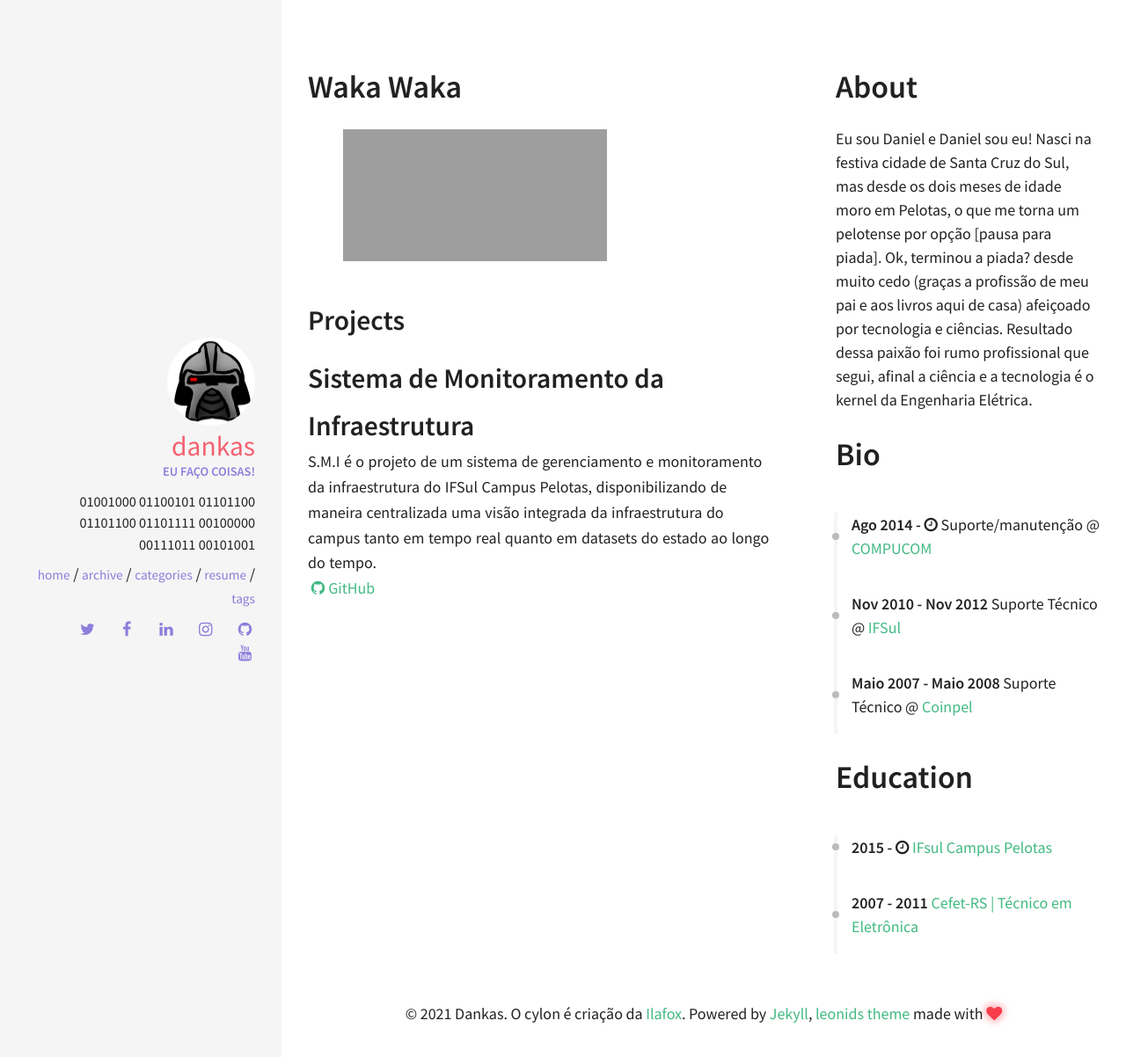
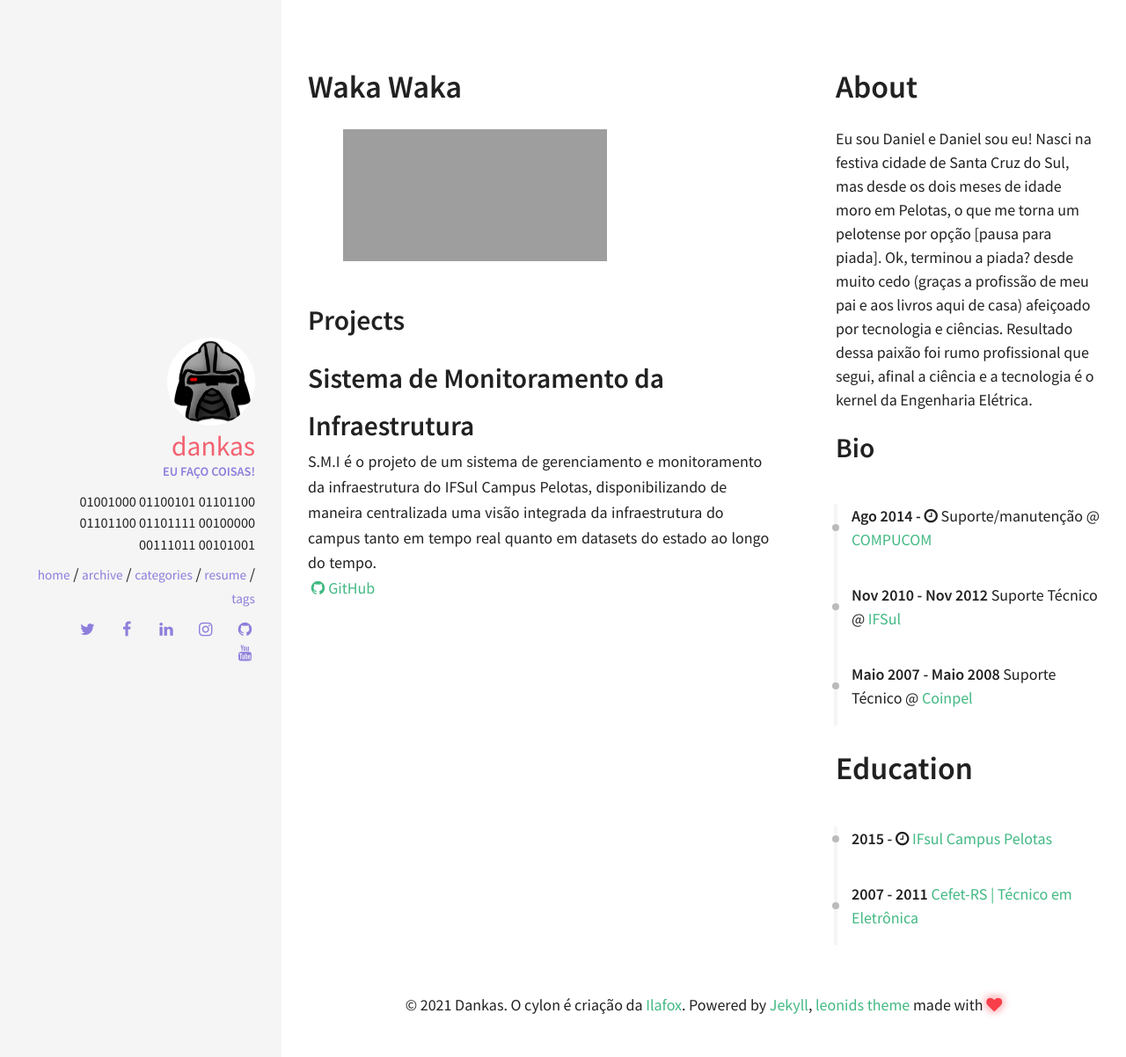
Before and after one commit to dankas/dankas.github.io, a Jekyll site: the page built from resume.html, in a window 1280 px wide. Shown: the top 1202 px of the page at 88% size. Built offline with Jekyll 4.4.1, drawn with Linux system fonts in a browser that asks for light colours; nearby versions of some CDN libraries; grey boxes are pictures that could not be loaded.

Commit message:
mudanças curriculo

```diff
--- a/_includes/sections/career.html
+++ b/_includes/sections/career.html
@@ -1,4 +1,4 @@
-<h1><span data-i18n="skills.my_skills">Bio</span></h1>
+<h2 class="subtitulo"><span data-i18n="skills.my_skills">Bio</span></h2>
 
 <div class="archive">
   <div class="timeline" id="timeline">
```
